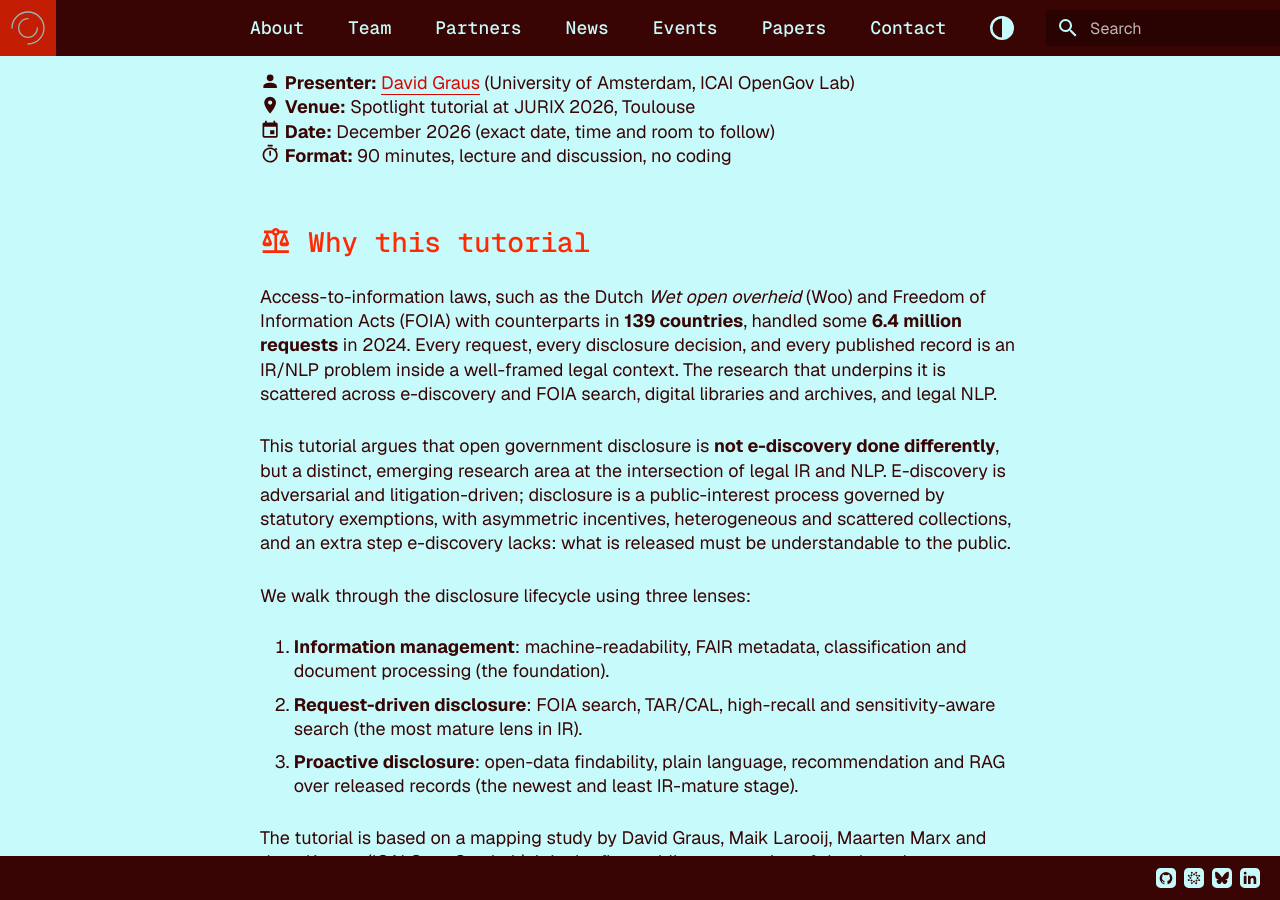
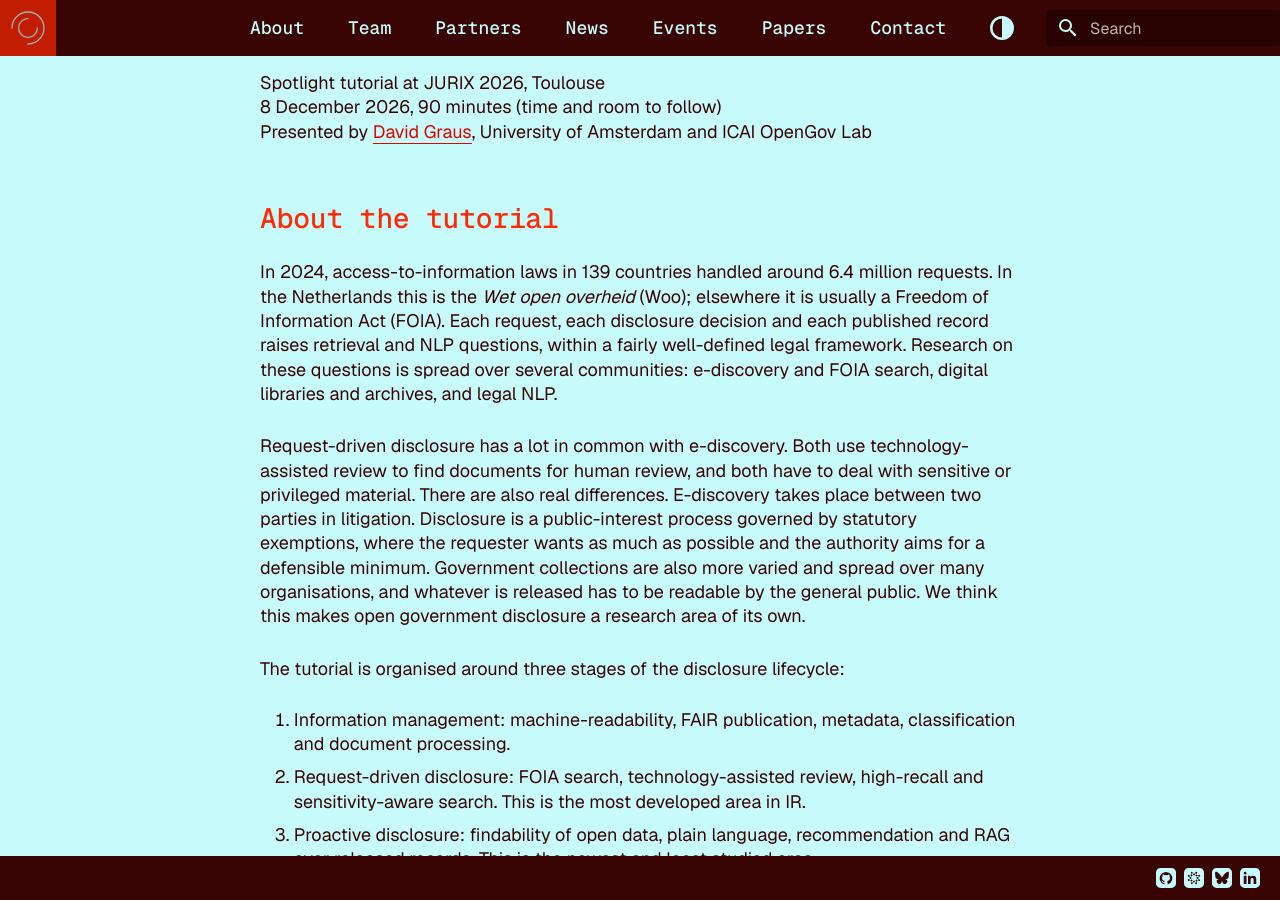
Before and after one commit to opengov-lab/opengov-lab.github.io, an MkDocs documentation site: the page built from docs/tutorials/jurix-2026.md, in a window 1280 px wide and 900 px high, scrolled down 479 px. Built offline with MkDocs 1.6.1 and Material for MkDocs 9.7.7, drawn with Linux system fonts in a browser that asks for light colours; some web fonts are replaced; some of the changed text lies outside the part shown.

Commit message:
Rewrite JURIX tutorial page text, set date to 8 December, use WooZM
Co-Authored-By: Claude Opus 5.5 <noreply@anthropic.com>
Claude-Session: https://claude.ai/code/session_01WX4KxmorFKCAhE2h8ijCiX

```diff
--- a/docs/tutorials/jurix-2026.md
+++ b/docs/tutorials/jurix-2026.md
@@ -1,115 +1,110 @@
 ---
 title: "JURIX 2026 Tutorial"
-description: "JURIX 2026 spotlight tutorial: a guided IR/NLP tour of the open government disclosure lifecycle, from information management to request-driven and proactive disclosure."
+description: "From Records to Release, a spotlight tutorial at JURIX 2026 on information retrieval and NLP for open government disclosure."
 template: narrow.html
 ---
 
 ## From Records to Release: An IR/NLP Tour of the Open Government Disclosure Lifecycle
 
-:material-account: **Presenter:** [David Graus](../team.md) (University of Amsterdam, ICAI OpenGov Lab)
-:material-map-marker: **Venue:** Spotlight tutorial at JURIX 2026, Toulouse
-:material-calendar: **Date:** December 2026 (exact date, time and room to follow)
-:material-timer-outline: **Format:** 90 minutes, lecture and discussion, no coding
+Spotlight tutorial at JURIX 2026, Toulouse
+8 December 2026, 90 minutes (time and room to follow)
+Presented by [David Graus](../team.md), University of Amsterdam and ICAI OpenGov Lab
 
-## :material-scale-balance: Why this tutorial
+## About the tutorial
 
-Access-to-information laws, such as the Dutch *Wet open overheid* (Woo) and Freedom of Information Acts (FOIA) with counterparts in **139 countries**, handled some **6.4 million requests** in 2024. Every request, every disclosure decision, and every published record is an IR/NLP problem inside a well-framed legal context. The research that underpins it is scattered across e-discovery and FOIA search, digital libraries and archives, and legal NLP.
+In 2024, access-to-information laws in 139 countries handled around 6.4 million requests. In the Netherlands this is the *Wet open overheid* (Woo); elsewhere it is usually a Freedom of Information Act (FOIA). Each request, each disclosure decision and each published record raises retrieval and NLP questions, within a fairly well-defined legal framework. Research on these questions is spread over several communities: e-discovery and FOIA search, digital libraries and archives, and legal NLP.
 
-This tutorial argues that open government disclosure is **not e-discovery done differently**, but a distinct, emerging research area at the intersection of legal IR and NLP. E-discovery is adversarial and litigation-driven; disclosure is a public-interest process governed by statutory exemptions, with asymmetric incentives, heterogeneous and scattered collections, and an extra step e-discovery lacks: what is released must be understandable to the public.
+Request-driven disclosure has a lot in common with e-discovery. Both use technology-assisted review to find documents for human review, and both have to deal with sensitive or privileged material. There are also real differences. E-discovery takes place between two parties in litigation. Disclosure is a public-interest process governed by statutory exemptions, where the requester wants as much as possible and the authority aims for a defensible minimum. Government collections are also more varied and spread over many organisations, and whatever is released has to be readable by the general public. We think this makes open government disclosure a research area of its own.
 
-We walk through the disclosure lifecycle using three lenses:
+The tutorial is organised around three stages of the disclosure lifecycle:
 
-1. **Information management**: machine-readability, FAIR metadata, classification and document processing (the foundation).
-2. **Request-driven disclosure**: FOIA search, TAR/CAL, high-recall and sensitivity-aware search (the most mature lens in IR).
-3. **Proactive disclosure**: open-data findability, plain language, recommendation and RAG over released records (the newest and least IR-mature stage).
+1. Information management: machine-readability, FAIR publication, metadata, classification and document processing.
+2. Request-driven disclosure: FOIA search, technology-assisted review, high-recall and sensitivity-aware search. This is the most developed area in IR.
+3. Proactive disclosure: findability of open data, plain language, recommendation and RAG over released records. This is the newest and least studied area.
 
-The tutorial is based on a mapping study by David Graus, Maik Larooij, Maarten Marx and Jaap Kamps (ICAI OpenGov Lab). It is the first public presentation of the three-lens taxonomy, ahead of the study's peer review, so attendees get early access to the synthesis and a chance to shape it through discussion.
+The material comes from a mapping study by David Graus, Maik Larooij, Maarten Marx and Jaap Kamps (ICAI OpenGov Lab), which we are preparing for peer review. JURIX is the first place we present it, and we would like to hear from attendees what is missing or should be organised differently.
 
-## :material-calendar-clock: Program
+## Program
 
-Timings are indicative.
+Timings are approximate.
 
-**0–10 min: Introduction: disclosure as an IR/NLP problem**
+**0–10 min. Introduction**
 
-- Scale and societal stakes: 139 countries, 6.4M requests per year
-- Disclosure as three linked retrieval problems, not one
-- Mapping-study method: scope, search strategy, and how the three lenses were derived
+- Scale of access-to-information practice: 139 countries, 6.4 million requests per year
+- Disclosure as three linked retrieval problems
+- How the mapping study was done: scope, search strategy and how we arrived at the three stages
 
-**10–30 min: Lens 1: Information management**
+**10–30 min. Information management**
 
 - Machine-readability and the FAIR principles
-- Metadata, classification and document processing: OCR error impact, redaction detection, page-stream segmentation, and zero-shot vision-language models for both
+- Document processing: the effect of OCR errors, redaction detection, page-stream segmentation, and zero-shot vision-language models for the latter two
 - Case study: the FAIR Dutch Woo document collection
-- Metadata quality, discoverability, and open gaps in standardization
+- Metadata quality, discoverability and missing standards
 
-**30–55 min: Lens 2: Request-driven (passive) disclosure**
+**30–55 min. Request-driven disclosure**
 
-- E-discovery, technology-assisted review (TAR) and continuous active learning (CAL), and a decade of TREC Legal Track evaluation
-- What carries over and what does not: bridging the e-discovery and sensitivity-review literatures
-- Sensitivity- and exemption-aware search and redaction, and a recent test collection
+- E-discovery, technology-assisted review (TAR), continuous active learning (CAL) and ten years of the TREC Legal Track
+- Which e-discovery methods apply to disclosure and which do not, building on earlier work linking e-discovery and sensitivity review
+- Sensitivity- and exemption-aware search and redaction, including a recent test collection
 - Statutory exemptions as computable legal norms
-- An AI-orchestrated FOIA-response pipeline, and a local LLM for deliberative process privilege
-- Touchpoints with archival science and legal case retrieval
+- A FOIA-response pipeline orchestrated by AI, and a locally run LLM for classifying deliberative process privilege
+- Links with archival science and legal case retrieval
 
-**55–75 min: Lens 3: Proactive disclosure**
+**55–75 min. Proactive disclosure**
 
-- Publishing is not use: findability, barriers, and open data as "empowering the empowered"
-- Normative framing: the "monitorial citizen" who scans rather than tracks
-- Deciding what to publish as a retrieval problem: topic detection and tracking, newsworthiness and press-attention prediction
-- Making released text understandable: sentence simplification and plain-language standards
-- Recommendation for released records, and the democratic framing it inherits from news recommendation
-- RAG over disclosed corpora, and interpretability (WOOLens)
+- Publishing documents does not mean people find or use them; Gurstein's critique of open data as "empowering the empowered"
+- Schudson's "monitorial citizen", who scans for problems rather than following everything
+- Choosing what to publish as a retrieval task: topic detection and tracking, newsworthiness and predicting press attention
+- Sentence simplification and plain-language standards
+- Recommending released records, and what this can learn from work on news recommenders and democracy
+- RAG over disclosed documents, and interpretability with WOOLens
 
-**75–90 min: Synthesis, open problems and discussion**
+**75–90 min. Open problems and discussion**
 
-- Cross-lens dependencies: document quality sets a ceiling for retrieval and proactive disclosure; sensitivity classification feeds proactive release
-- Why errors cascade across lenses, favouring narrow, validated, task-specific components over end-to-end systems
-- Benchmark immaturity in Lens 3, against a decade of shared-task evaluation in Lens 2
-- Open Q&A
+- Dependencies between the stages: poor document quality limits retrieval and proactive disclosure, and sensitivity classification determines what can be released proactively
+- Errors add up across the stages, which is an argument for small, task-specific components that can be validated, rather than end-to-end systems
+- Proactive disclosure lacks benchmarks, while request-driven disclosure has a decade of shared tasks
+- Questions and discussion
 
-## :material-account-group-outline: Who it is for
+## Audience
 
-AI & Law researchers and practitioners working on legal information retrieval, e-discovery, regulatory or administrative NLP, open government data and government transparency, as well as policy researchers and practitioners from FOIA/Woo authorities.
+Researchers and practitioners in AI & Law who work on legal information retrieval, e-discovery, regulatory or administrative NLP, open government data or transparency. Also policy researchers and staff at FOIA/Woo authorities.
 
-**Prerequisites:** general familiarity with IR/NLP concepts (retrieval, classification, text generation). There is no hands-on or coding component, so no programming is required.
+You should know the basics of IR and NLP (retrieval, classification, text generation). There is no programming or hands-on part.
 
-## :material-book-open-variant: Materials
+## Reading
 
-**The survey.** Graus, D., Larooij, M., Marx, M., & Kamps, J. *Information Retrieval for Open Government*, the full survey underlying this tutorial, is being finalized for peer review. A pre-print or extended abstract will be made available to registered attendees ahead of the session.
+Graus, Larooij, Marx and Kamps, *Information Retrieval for Open Government*. This is the survey the tutorial is based on. Registered attendees will get a pre-print or extended abstract before the session.
 
-**Foundational reading**
+Background:
 
-- Oard & Webber, *Information Retrieval for E-Discovery* (Foundations and Trends in IR, 2013)
-- Grossman & Cormack, *Technology-assisted review in e-discovery can be more effective and more efficient than exhaustive manual review* (Richmond Journal of Law and Technology, 2011)
-- McDonald & Oard, *Search among sensitive content* (ECIR tutorial, 2021)
-- Shinde et al., *Tracing the past, predicting the future: A systematic review of AI in archival science* (ASIS&T, 2025)
-- Wilkinson et al., *The FAIR Guiding Principles for scientific data management and stewardship* (Scientific Data, 2016)
+- Oard and Webber, *Information Retrieval for E-Discovery*, Foundations and Trends in IR, 2013
+- Grossman and Cormack, *Technology-assisted review in e-discovery can be more effective and more efficient than exhaustive manual review*, Richmond Journal of Law and Technology, 2011
+- McDonald and Oard, *Search among sensitive content*, ECIR tutorial, 2021
+- Shinde et al., *Tracing the past, predicting the future: A systematic review of AI in archival science*, ASIS&T, 2025
+- Wilkinson et al., *The FAIR Guiding Principles for scientific data management and stewardship*, Scientific Data, 2016
+- Trippas et al., *Report from the 4th Strategic Workshop on Information Retrieval in Lorne (SWIRL 2025)*, SIGIR Forum, 2025
 
-**OpenGov Lab work featured in the tutorial**
+Work from the OpenGov Lab used in the tutorial:
 
-- Van Heusden, Larooij, Kamps & Marx, *A collection of FAIR Dutch Freedom of Information Act documents* (Scientific Data, 2025), and the [Woogle](https://woogle.wooverheid.nl) search engine built on it, used as a running example
-- Van Heusden, Kamps & Marx, *OpenPSS: An Open Page Stream Segmentation Benchmark* (TPDL, 2024)
-- Van Heusden, Meijer & Marx, *Redacted text detection using neural image segmentation methods* (IJDAR, 2025)
-- Van Wijk & Marx, *Spoken Question Answering on Municipal Council Meetings* (ECIR, 2025)
-- Viira, Marx & Larooij, *ParlaMint widened: a European dataset of freedom of information act documents* (ParlaCLARIN, 2024)
-- Larooij & Graus, [*To redact, or not to redact? A local LLM for deliberative process privilege classification*](../papers/to-redact-or-not-to-redact.pdf) (AIOG @ ICAIL, 2026)
-- Ateş & Graus, *Out of the box: Zero-shot vision-language models for redaction detection and page-stream segmentation* (AIOG @ ICAIL, 2026)
+- Van Heusden, Larooij, Kamps and Marx, *A collection of FAIR Dutch Freedom of Information Act documents*, Scientific Data, 2025. WooZM, the search engine built on this collection, is used as an example throughout.
+- Van Heusden, Kamps and Marx, *OpenPSS: An Open Page Stream Segmentation Benchmark*, TPDL, 2024
+- Van Heusden, Meijer and Marx, *Redacted text detection using neural image segmentation methods*, IJDAR, 2025
+- Van Wijk and Marx, *Spoken Question Answering on Municipal Council Meetings*, ECIR, 2025
+- Viira, Marx and Larooij, *ParlaMint widened: a European dataset of freedom of information act documents*, ParlaCLARIN, 2024
+- Larooij and Graus, [*To redact, or not to redact? A local LLM for deliberative process privilege classification*](../papers/to-redact-or-not-to-redact.pdf), AIOG at ICAIL, 2026
+- Ateş and Graus, *Out of the box: Zero-shot vision-language models for redaction detection and page-stream segmentation*, AIOG at ICAIL, 2026
 
-**Community signals**
+Several of the papers discussed were presented at the first [AI and Open Government workshop (AIOG)](https://aiog.net) at ICAIL 2026. Other lab publications are on the [Papers](../publications.md) page.
 
-- Trippas et al., *Report from the 4th Strategic Workshop on Information Retrieval in Lorne (SWIRL 2025)* (SIGIR Forum, 2025), which names FOIA search as an emerging IR topic
-- The [1st AI and Open Government (AIOG) workshop](https://aiog.net) at ICAIL 2026, co-organized by the presenter
+## Presenter
 
-See all lab publications on the [Papers](../publications.md) page.
+David Graus is assistant professor in Information Retrieval and Natural Language Processing at ILLC, University of Amsterdam, and lab manager of the ICAI OpenGov Lab. David co-organised AIOG 2026.
 
-## :material-account: Presenter
+The mapping study is joint work with Maik Larooij, Maarten Marx and Jaap Kamps, all at the University of Amsterdam and the ICAI OpenGov Lab.
 
-**David Graus** is an assistant professor in Information Retrieval and Natural Language Processing at ILLC, University of Amsterdam, and Lab Manager of the ICAI OpenGov Lab. He co-organized the first AI and Open Government (AIOG) workshop at ICAIL 2026.
+Questions about the tutorial can go to [graus@opengov.nl](mailto:graus@opengov.nl).
 
-The underlying mapping study is co-authored with **Maik Larooij**, **Maarten Marx** and **Jaap Kamps** (University of Amsterdam, ICAI OpenGov Lab).
+## OpenGov Lab
 
-Questions about the tutorial: [graus@opengov.nl](mailto:graus@opengov.nl)
-
-## :material-domain: About the OpenGov Lab
-
-The [ICAI OpenGov Lab](../about.md) is a collaboration between the University of Amsterdam and partners in the Dutch national government, including the Dutch Government Organization for Information Management, which grounds this work in current Dutch disclosure practice.
+The [ICAI OpenGov Lab](../about.md) is a collaboration between the University of Amsterdam and Dutch government partners, among them the Dutch Government Organization for Information Management.
```
Also changed, not shown: docs/events/posts/jurix-2026-tutorial.md (+1 -1 lines).
